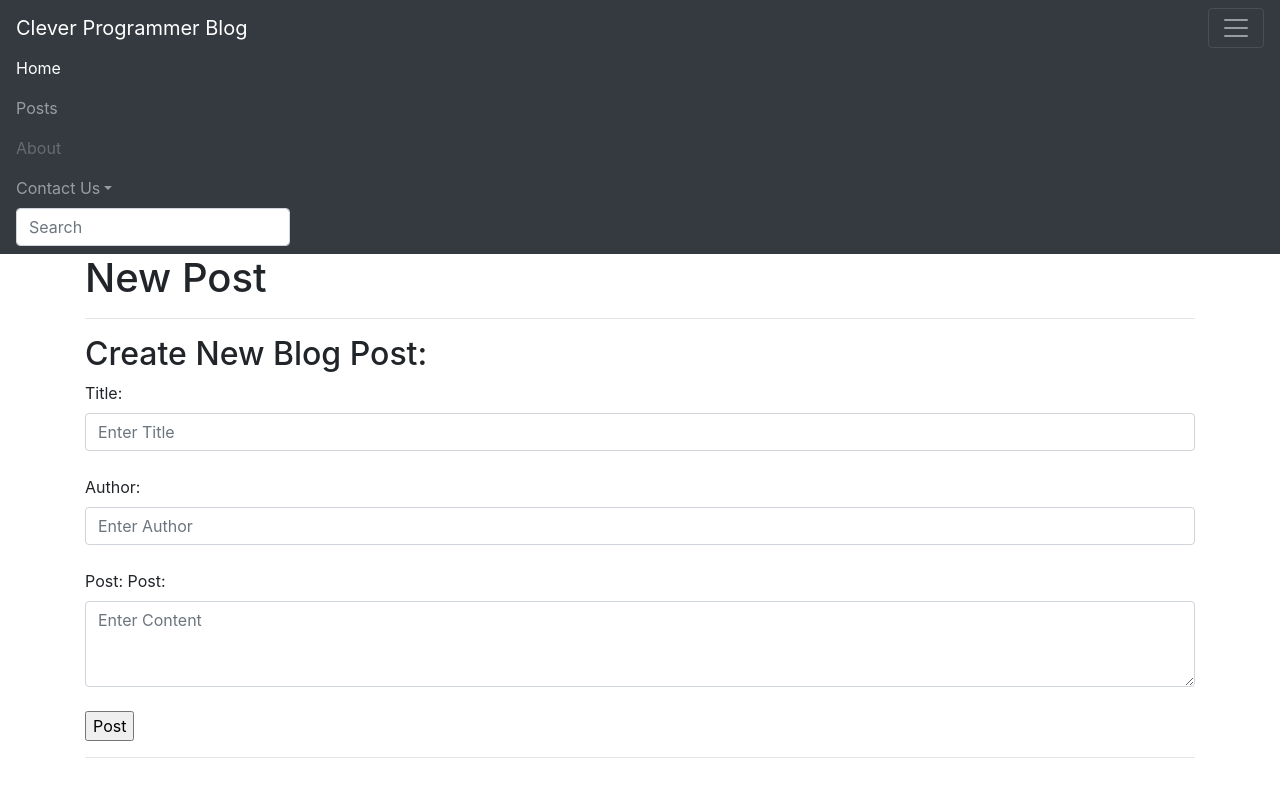
After one commit to m-sulecki/Python-Flask-Tutorial-for-Beginners---Full-Course-in-3-hours, a Flask app: page /posts/new in a window 1280 px wide, after a click that opens the changed part. The commit adds this page. Run offline with Flask 2, Linux system fonts and the light colour scheme; some libraries are stand-ins or nearby versions.

Commit message:
job done

```diff
--- a/app.py
+++ b/app.py
@@ -69,7 +69,7 @@ def delete(id):
     post = BlogPost.query.get_or_404(id)
     db.session.delete(post)
     db.session.commit()
-    return redirect('/posts/')
+    return redirect('/posts')
 
 @app.route('/posts/edit/<int:id>', methods=['GET', 'POST'])
 def edit(id):
@@ -84,6 +84,19 @@ def edit(id):
         return render_template('edit.html', post=post)
 
 
+@app.route('/posts/new', methods=['GET', 'POST'])
+def new_post():
+    if request.method == 'POST':
+        post.title = request.form['title']
+        post.author = request.form['author']
+        post.content = request.form['content']
+        new_post = BlogPost(title=post_title, content=post_content, author='post_autor')
+        db.session.add(new_post)
+        db.session.commit()
+        return redirect('/posts')
+    else:
+        return render_template('new_post.html')
+
 
 
 
--- a/templates/base.html
+++ b/templates/base.html
@@ -4,10 +4,51 @@
     <meta charset="UTF-8">
     <meta name="viewport" content="width=device-width, initial-scale=1.0">
     <!-- <link rel="stylesheet" href="static/css/main.css"> -->
-    <link rel="stylesheet" href="{{ url_for('static', filename='css/main.css') }}">
+    <link rel="stylesheet" href="https://stackpath.bootstrapcdn.com/bootstrap/4.5.2/css/bootstrap.min.css" integrity="sha384-JcKb8q3iqJ61gNV9KGb8thSsNjpSL0n8PARn9HuZOnIxN0hoP+VmmDGMN5t9UJ0Z" crossorigin="anonymous">
+<!--    <link rel="stylesheet" href="{{ url_for('static', filename='css/main.css') }}">-->
     {% block head %} {% endblock %}
 </head>
 <body>
-    {% block body %}{% endblock %}
+
+    <nav class="navbar navbar-dark bg-dark">
+      <a class="navbar-brand" href="/">Clever Programmer Blog</a>
+      <button class="navbar-toggler" type="button" data-toggle="collapse" data-target="#navbarsExample01" aria-controls="navbarsExample01" aria-expanded="false" aria-label="Toggle navigation">
+        <span class="navbar-toggler-icon"></span>
+      </button>
+
+      <div class="collapse navbar-collapse" id="navbarsExample01">
+        <ul class="navbar-nav mr-auto">
+          <li class="nav-item active">
+            <a class="nav-link" href="/">Home <span class="sr-only">(current)</span></a>
+          </li>
+          <li class="nav-item">
+            <a class="nav-link" href="/posts">Posts</a>
+          </li>
+          <li class="nav-item">
+            <a class="nav-link disabled" href="#" tabindex="-1" aria-disabled="true">About</a>
+          </li>
+          <li class="nav-item dropdown">
+            <a class="nav-link dropdown-toggle" href="#" id="dropdown01" data-toggle="dropdown" aria-haspopup="true" aria-expanded="false">Contact Us</a>
+            <div class="dropdown-menu" aria-labelledby="dropdown01">
+              <a class="dropdown-item" href="https://www.cleaverprogrammer.com">Website</a>
+              <a class="dropdown-item" href="#">Youtube</a>
+              <a class="dropdown-item" href="#">Facebook</a>
+              <a class="dropdown-item" href="#">Instagram</a>
+            </div>
+          </li>
+        </ul>
+        <form class="form-inline my-2 my-md-0">
+          <input class="form-control" type="text" placeholder="Search" aria-label="Search">
+        </form>
+      </div>
+    </nav>
+
+    <div class="container">
+        {% block body %}{% endblock %}
+    </div>
+
+    <script src="https://code.jquery.com/jquery-3.5.1.slim.min.js" integrity="sha384-DfXdz2htPH0lsSSs5nCTpuj/zy4C+OGpamoFVy38MVBnE+IbbVYUew+OrCXaRkfj" crossorigin="anonymous"></script>
+    <script src="https://cdn.jsdelivr.net/npm/popper.js@1.16.1/dist/umd/popper.min.js" integrity="sha384-9/reFTGAW83EW2RDu2S0VKaIzap3H66lZH81PoYlFhbGU+6BZp6G7niu735Sk7lN" crossorigin="anonymous"></script>
+    <script src="https://stackpath.bootstrapcdn.com/bootstrap/4.5.2/js/bootstrap.min.js" integrity="sha384-B4gt1jrGC7Jh4AgTPSdUtOBvfO8shuf57BaghqFfPlYxofvL8/KUEfYiJOMMV+rV" crossorigin="anonymous"></script>
 </body>
 </html>
--- /dev/null
+++ b/templates/new_post.html
@@ -0,0 +1,27 @@
+{% extends 'base.html' %}
+
+{% block head %}
+    <title>Edit Post</title>
+{% endblock %}
+
+{% block body %}
+    <h1>New Post</h1>
+
+    <hr>
+    <h2>Create New Blog Post:</h2>
+    <form action='/posts' method='POST'>
+        <label for="title">Title:</label>
+        <input class="form-control" type="text" name="title" id="title" placeholder="Enter Title" aria-label="Enter Title">
+        <br>
+        <label for="author">Author:</label>
+        <input class="form-control" type="text" name="author" id="author" placeholder="Enter Author" aria-label="Enter Author">
+        <br>
+        Post:
+        <label for="content">Post:</label>
+        <textarea class="form-control" name="content" id="content" placeholder="Enter Content" aria-label="Enter Content" rows="3"></textarea>
+        <br>
+        <input type="submit" value="Post">
+    </form>
+    <hr>
+
+{% endblock %}
```
Also changed, not shown: templates/edit.html (+7 -5 lines), templates/index.html (+8 -0 lines), templates/posts.html (+13 -20 lines), posts.db.
